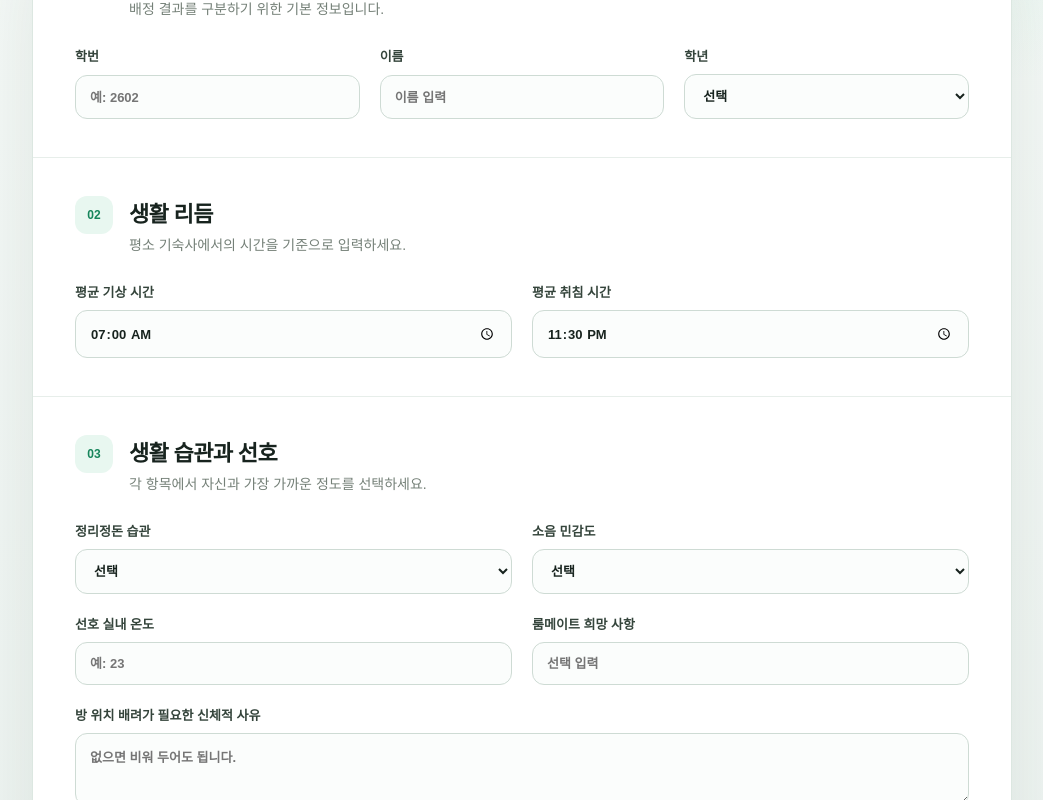
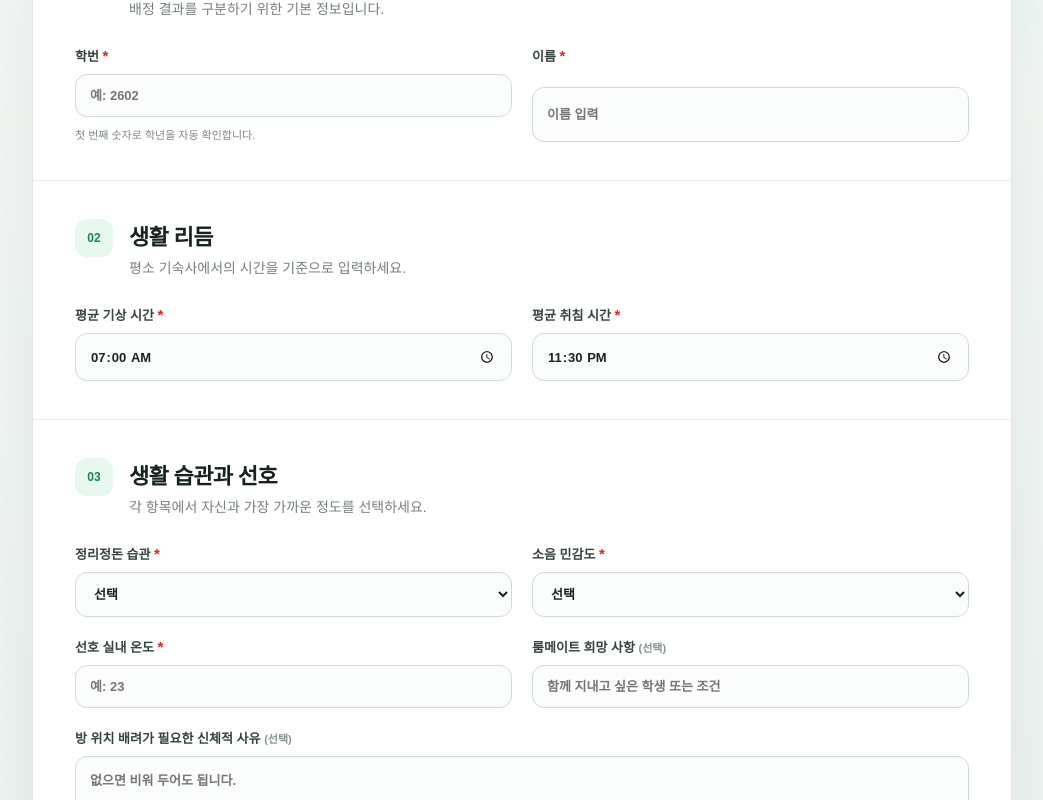
Before and after one commit to ochileon09/ipo-projects, a Next.js app: page / in a window 1280 px wide. Shown: the part 420-1220 px from the top of the page, without its empty margins (118-1161 px from the left). Built offline with nearby package versions, Linux system fonts and the light colour scheme; no server answers.

Commit message:
Clarify required survey fields

```diff
--- a/app/globals.css
+++ b/app/globals.css
@@ -23,6 +23,9 @@ h1 { margin: 0; font-size: clamp(40px, 7vw, 72px); line-height: 1.08; letter-spa
 .three-columns { grid-template-columns: repeat(3, 1fr); }
 .two-columns { grid-template-columns: repeat(2, 1fr); }
 label { display: grid; gap: 9px; color: #34443b; font-size: 13px; font-weight: 700; }
+label small { color: #7b8881; font-size: 11px; font-weight: 500; }
+.required-star { color: #dc2626; font-size: 15px; }
+.optional-mark { color: #87938c; font-size: 11px; font-weight: 600; }
 input, select, textarea { width: 100%; border: 1px solid #cedbd4; border-radius: 12px; padding: 13px 14px; background: #fbfdfc; color: #17231e; outline: none; }
 input:focus, select:focus, textarea:focus { border-color: #35a979; box-shadow: 0 0 0 4px rgba(53,169,121,.11); }
 textarea { resize: vertical; }
--- a/app/page.tsx
+++ b/app/page.tsx
@@ -23,10 +23,11 @@ export default function Home() {
 
     const form = event.currentTarget;
     const data = new FormData(form);
+    const studentId = String(data.get("studentId") ?? "").trim();
     const { error } = await supabase.from("student_surveys").insert({
-      student_id: String(data.get("studentId") ?? "").trim(),
+      student_id: studentId,
       student_name: String(data.get("name") ?? "").trim(),
-      grade: Number(data.get("grade")),
+      grade: Number(studentId.charAt(0)),
       wake_time: data.get("wakeTime"),
       sleep_time: data.get("sleepTime"),
       tidiness: Number(data.get("tidiness")),
@@ -63,30 +64,29 @@ export default function Home() {
       <form className="survey" onSubmit={handleSubmit}>
         <section className="form-section">
           <div className="section-heading"><span>01</span><div><h2>학생 기본 정보</h2><p>배정 결과를 구분하기 위한 기본 정보입니다.</p></div></div>
-          <div className="grid three-columns">
-            <label>학번<input name="studentId" placeholder="예: 2602" required maxLength={12} /></label>
-            <label>이름<input name="name" placeholder="이름 입력" required maxLength={30} /></label>
-            <label>학년<select name="grade" defaultValue="" required><option value="" disabled>선택</option><option value="1">1학년</option><option value="2">2학년</option><option value="3">3학년</option></select></label>
+          <div className="grid two-columns">
+            <label><span>학번 <b className="required-star">*</b></span><input name="studentId" inputMode="numeric" pattern="[1-3][0-9]{3}" placeholder="예: 2602" required maxLength={4} title="학년으로 시작하는 네 자리 학번을 입력하세요." /><small>첫 번째 숫자로 학년을 자동 확인합니다.</small></label>
+            <label><span>이름 <b className="required-star">*</b></span><input name="name" placeholder="이름 입력" required maxLength={30} /></label>
           </div>
         </section>
 
         <section className="form-section">
           <div className="section-heading"><span>02</span><div><h2>생활 리듬</h2><p>평소 기숙사에서의 시간을 기준으로 입력하세요.</p></div></div>
           <div className="grid two-columns">
-            <label>평균 기상 시간<input type="time" name="wakeTime" defaultValue="07:00" required /></label>
-            <label>평균 취침 시간<input type="time" name="sleepTime" defaultValue="23:30" required /></label>
+            <label><span>평균 기상 시간 <b className="required-star">*</b></span><input type="time" name="wakeTime" defaultValue="07:00" required /></label>
+            <label><span>평균 취침 시간 <b className="required-star">*</b></span><input type="time" name="sleepTime" defaultValue="23:30" required /></label>
           </div>
         </section>
 
         <section className="form-section">
           <div className="section-heading"><span>03</span><div><h2>생활 습관과 선호</h2><p>각 항목에서 자신과 가장 가까운 정도를 선택하세요.</p></div></div>
           <div className="grid two-columns">
-            <label>정리정돈 습관<select name="tidiness" defaultValue="" required><option value="" disabled>선택</option><option value="5">매우 깔끔하게 유지</option><option value="3">보통</option><option value="1">크게 신경 쓰지 않음</option></select></label>
-            <label>소음 민감도<select name="noise" defaultValue="" required><option value="" disabled>선택</option><option value="5">작은 소리에도 민감함</option><option value="3">보통</option><option value="1">소음에 둔감함</option></select></label>
-            <label>선호 실내 온도<input type="number" name="temperature" min="18" max="28" placeholder="예: 23" required /></label>
-            <label>룸메이트 희망 사항<input name="roommatePreference" placeholder="선택 입력" maxLength={200} /></label>
+            <label><span>정리정돈 습관 <b className="required-star">*</b></span><select name="tidiness" defaultValue="" required><option value="" disabled>선택</option><option value="5">매우 깔끔하게 유지</option><option value="3">보통</option><option value="1">크게 신경 쓰지 않음</option></select></label>
+            <label><span>소음 민감도 <b className="required-star">*</b></span><select name="noise" defaultValue="" required><option value="" disabled>선택</option><option value="5">작은 소리에도 민감함</option><option value="3">보통</option><option value="1">소음에 둔감함</option></select></label>
+            <label><span>선호 실내 온도 <b className="required-star">*</b></span><input type="number" name="temperature" min="18" max="28" placeholder="예: 23" required /></label>
+            <label><span>룸메이트 희망 사항 <b className="optional-mark">(선택)</b></span><input name="roommatePreference" placeholder="함께 지내고 싶은 학생 또는 조건" maxLength={200} /></label>
           </div>
-          <label className="wide-label">방 위치 배려가 필요한 신체적 사유<textarea name="accessibility" rows={3} placeholder="없으면 비워 두어도 됩니다." maxLength={500} /></label>
+          <label className="wide-label"><span>방 위치 배려가 필요한 신체적 사유 <b className="optional-mark">(선택)</b></span><textarea name="accessibility" rows={3} placeholder="없으면 비워 두어도 됩니다." maxLength={500} /></label>
         </section>
 
         <div className="form-footer">
```
